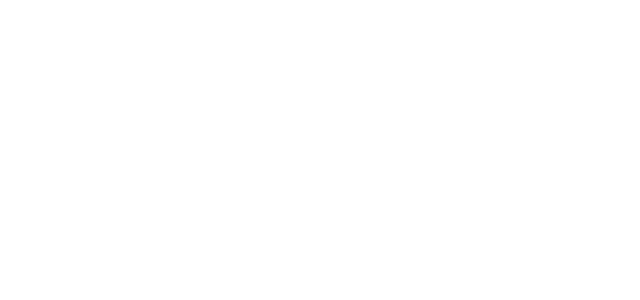
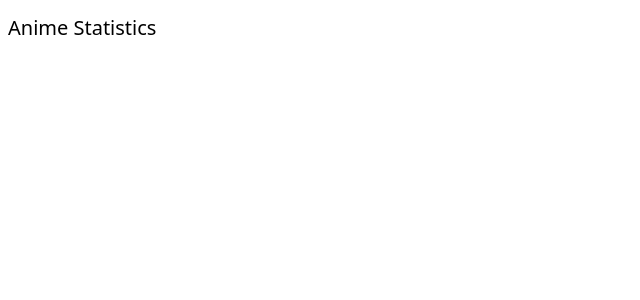
Before and after one commit to anime-statistics/anime-frontend, a React (Create React App) app: page / in a window 1280 px wide. Shown: the top 300 px of the page, without its empty margins (0-640 px from the left). Built offline with nearby package versions, Linux system fonts and the light colour scheme.

Commit message:
added components\header

```diff
--- a/package.json
+++ b/package.json
@@ -13,7 +13,9 @@
 		"@types/node": "^16.18.122",
 		"@types/react": "^18.3.18",
 		"@types/react-dom": "^18.3.5",
+		"bootstrap": "^5.3.3",
 		"react": "^19.0.0",
+		"react-bootstrap": "^2.10.7",
 		"react-dom": "^19.0.0",
 		"react-router-dom": "^7.1.1",
 		"react-scripts": "5.0.1",
--- a/public/index.html
+++ b/public/index.html
@@ -24,7 +24,7 @@
 			work correctly both with client-side routing and a non-root public URL.
 			Learn how to configure a non-root public URL by running `npm run build`.
 		-->
-		<title>React App</title>
+		<title>Anime Statistics</title>
 	</head>
 	<body>
 		<noscript>You need to enable JavaScript to run this app.</noscript>
--- /dev/null
+++ b/src/components/header/Header.tsx
@@ -0,0 +1,12 @@
+
+import { Navbar } from 'react-bootstrap';
+
+
+export function Header ()
+{
+	return (
+		<Navbar as='header' className='p-2'>
+			<Navbar.Brand>Anime Statistics</Navbar.Brand>
+		</Navbar>
+	);
+}
--- a/src/routes/AllRoutes.tsx
+++ b/src/routes/AllRoutes.tsx
@@ -1,5 +1,7 @@
 
 import { Routes, Route } from 'react-router-dom';
+
+import 'bootstrap/dist/css/bootstrap.min.css';
 
 import { Home } from './home/Home';
 
--- a/src/routes/home/Home.tsx
+++ b/src/routes/home/Home.tsx
@@ -1,8 +1,12 @@
+
+import { Header } from '../../components/header/Header';
+
 
 export function Home ()
 {
 	return (
 		<>
+			<Header />
 		</>
 	);
 }
```
